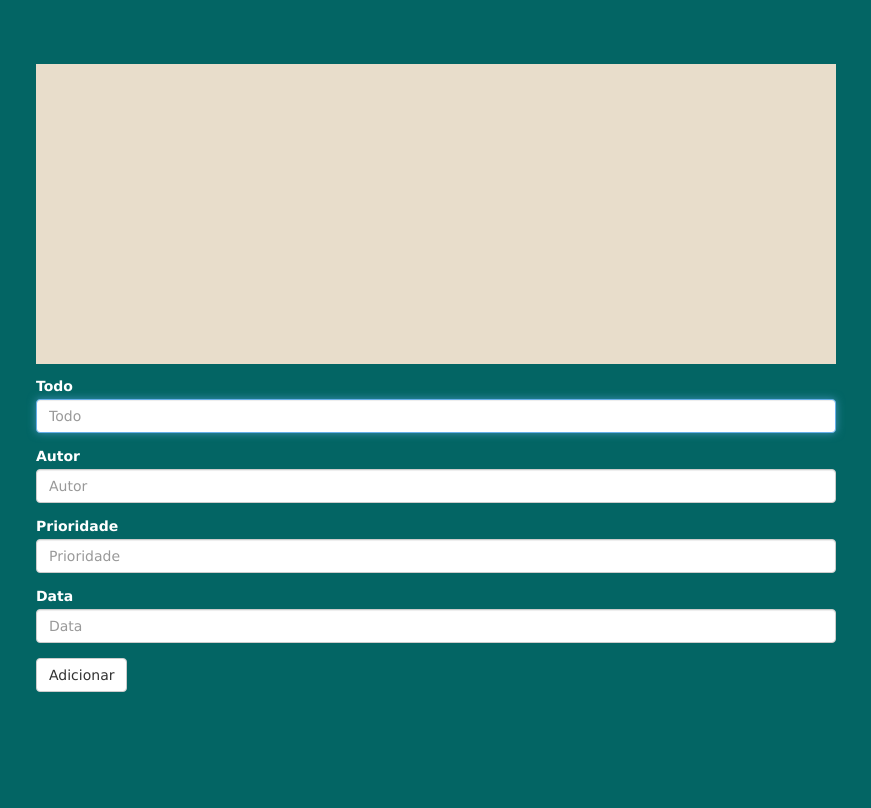
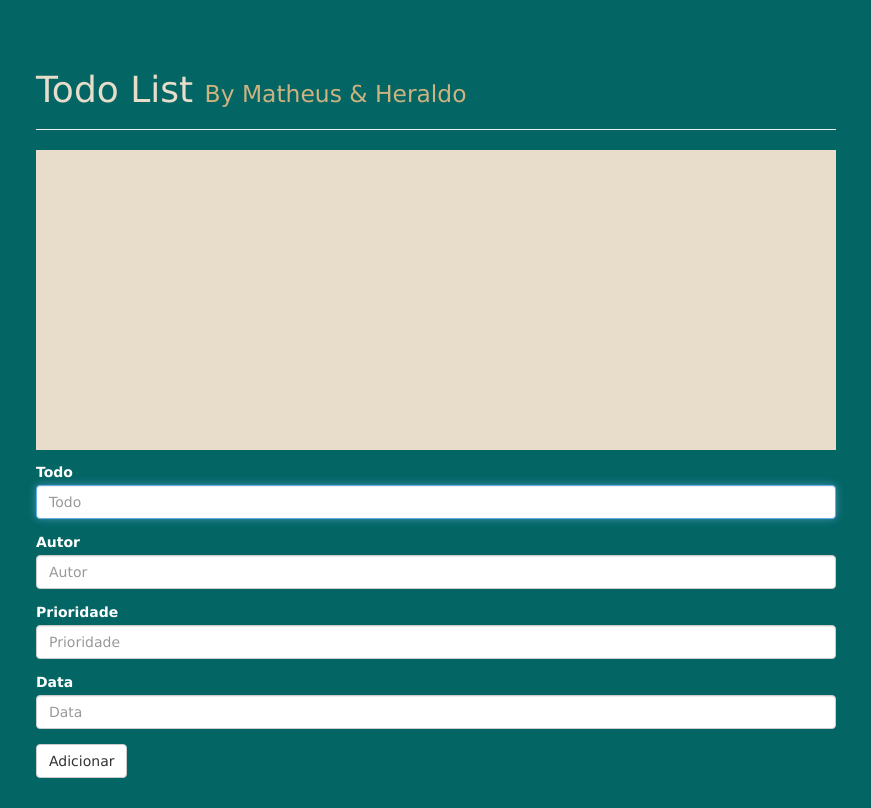
Before and after one commit to 0matheus/Todo, a website: page public/index.html in a window 1280 px wide. Shown: the whole page, without its empty margins (204-1075 px from the left). Drawn offline with nearby package versions, Linux system fonts and the light colour scheme; no server answers.

Commit message:
Add titulo

```diff
--- a/public/index.html
+++ b/public/index.html
@@ -9,6 +9,10 @@
 
 <body>
 <div id='content'>
+  <!-- <h1 id='titulo' class="h1_titulo">Todo List</h1> -->
+  <div id="titulo" class="page-header">
+    <h1>Todo List <small style="color: #CDB380">By Matheus & Heraldo</small></h1>
+  </div>
   <div id='room'></div>
   <div id='room-list'></div>
   <div id='messages'><ul></ul></div>
--- a/public/stylesheets/style.css
+++ b/public/stylesheets/style.css
@@ -1,5 +1,5 @@
 body {
-  padding: 50px;
+  padding: 30px;
   font: 14px "Lucida Grande", Helvetica, Arial, sans-serif;
   /*background-color: #4343A3;*/
   background-color: #036564;
@@ -8,6 +8,11 @@ body {
 
 a {
   color: #00B7FF;
+}
+
+#titulo {
+  color: #E8DDCB;
+  /*size: 20px;*/
 }
 
 #content {
```
